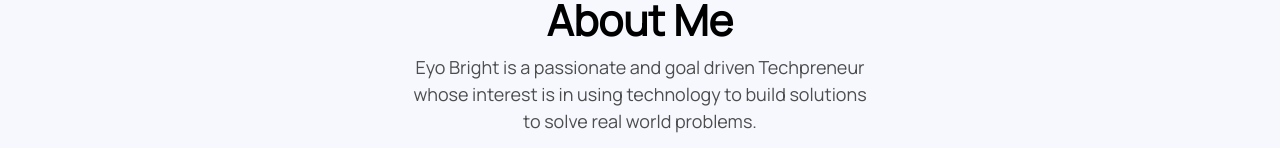
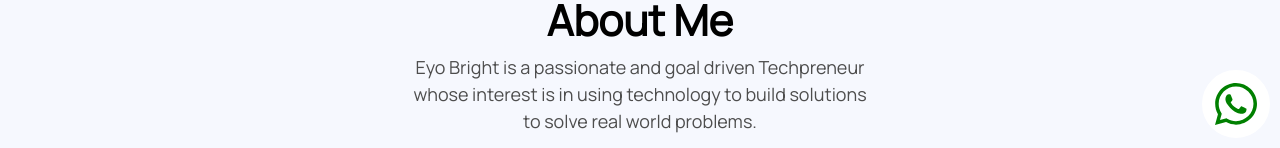
Before and after one commit to B-gentle/simple-portfolio, a React (Create React App) app: page / in a window 1280 px wide. Shown: the part 652-800 px from the top of the page. Built offline with nearby package versions, Linux system fonts and the light colour scheme.

Commit message:
added reducer and whatsapp chat

```diff
--- a/src/App.js
+++ b/src/App.js
@@ -3,6 +3,7 @@ import AboutMe from './components/aboutMe/AboutMe';
 import ContactMe from './components/contactMe/ContactMe';
 import Footer from './components/footer/Footer';
 import Header from './components/header/Header';
+import LiveChat from './components/liveChat/LiveChat';
 import MySkills from './components/mySkills/MySkills';
 import Projects from './components/projects/Projects';
 import Services from './components/services/Services';
@@ -18,6 +19,7 @@ function App() {
       <Projects />
       <Testimonies/>
       <ContactMe />
+      <LiveChat/>
       <Footer />
 
     </div>
--- a/src/components/contactMe/ContactMe.js
+++ b/src/components/contactMe/ContactMe.js
@@ -1,4 +1,4 @@
-import React, { useRef, useState } from 'react';
+import React, { useRef, useState, useReducer } from 'react';
 import { Button, Snackbar } from '@mui/material';
 import emailjs from '@emailjs/browser';
 import { FaTwitter, FaLinkedinIn, FaGithub, FaWhatsapp } from 'react-icons/fa';
@@ -9,9 +9,20 @@ import './contactMe.css';
 
 const ContactMe = () => {
     const form = useRef();
-    const [done, setDone] = useState(false);
-    const [isPending, setIsPending] = useState(false);
-    const [error, setError] = useState(null);
+
+    const reducer = (state, action) => {
+        switch (action.type) {
+            case 'SUCCESS':
+               return {...state, done: true, isPending: false}
+        case 'PENDING' :
+            return { ...state, isPending: true}
+            case 'ERROR' :
+                return { ...state, error: true, isPending: false }
+            default:
+                return {state};
+        }
+    }
+    const [{done, isPending, error }, dispatch] = useReducer(reducer, {done: false, isPending: false, error: null})
     const [open, setOpen] = useState(false)
 
     const buttonStyles = {
@@ -34,19 +45,16 @@ const ContactMe = () => {
 
     const sendEmail = (e) => {
         e.preventDefault();
-        setIsPending(true)
+        dispatch({type: 'PENDING'})
 
         emailjs.sendForm(process.env.REACT_APP_EMAIL_JS_SERVICE_ID, process.env.REACT_APP_EMAIL_JS_TEMPLATE_ID, form.current, process.env.REACT_APP_EMAIL_JS_PUBLIC_KEY)
             .then((result) => {
                 console.log(result);
-                setDone(true);
-                setIsPending(false)
-                setError(false)
+               dispatch({type: 'SUCCESS'})
                 setOpen(true);
                 form.current.reset()
             }, (error) => {
-                setIsPending(false)
-                setError(true)
+                dispatch({ type: 'ERROR'})
                 setOpen(true);
                 setTimeout(()=>{
                     form.current.reset()
--- /dev/null
+++ b/src/components/liveChat/LiveChat.js
@@ -0,0 +1,12 @@
+import React from 'react';
+import { FaWhatsapp } from 'react-icons/fa';
+import './liveChat.css';
+
+
+const LiveChat = () => {
+  return (
+          <a className='live-chat' href='https://wa.me/message/SPY7ARHAS4OGE1'><FaWhatsapp /></a>
+  )
+}
+
+export default LiveChat
--- /dev/null
+++ b/src/components/liveChat/liveChat.css
@@ -0,0 +1,14 @@
+.live-chat{
+    position: fixed;
+    display: flex;
+    justify-content: center;
+    align-items: center;
+    bottom: 10px;
+    right: 10px;
+    font-size: 3rem;
+    padding: 0.5rem;
+    color: green;
+    border: 2px solid hsl(0, 0%, 100%);
+    border-radius: 100%;
+    background-color: #fff;
+}
--- a/src/components/mySkills/MySkills.js
+++ b/src/components/mySkills/MySkills.js
@@ -1,40 +1,10 @@
 import React from 'react';
+import ProgressBar from '../progressBar/ProgressBar';
+import { progress } from '../../data/data';
 import './myskills.css';
-import { FaHtml5, FaReact, FaNodeJs, FaWordpress, FaCss3Alt } from 'react-icons/fa';
-import { IoLogoJavascript } from 'react-icons/io';
-import ProgressBar from '../progressBar/ProgressBar';
 
 const MySkills = () => {
-    const progress = [{
-        label: FaHtml5,
-        title: 'HTML',
-        value: 99
-    },
-    {
-        label: FaCss3Alt,
-        title: 'CSS',
-        value: 90
-    },
-    {
-        label: IoLogoJavascript,
-        title: 'Javascript',
-        value: 70
-    },
-    {
-        label: FaReact,
-        title: 'React',
-        value: 70
-    },
-    {
-        label: FaNodeJs,
-        title: 'NodeJs',
-        value: 70
-    },
-    {
-        label: FaWordpress,
-        title: 'wordPress',
-        value: 80
-    }]
+
     return (
         <div className='my-skills'>
             <h2>My Skills</h2>
--- a/src/data/data.js
+++ b/src/data/data.js
@@ -2,6 +2,9 @@ import koloz from '../images/koloz1.png';
 import cssa from '../images/cssa1.png';
 import childrenGlobal from '../images/childrenGlobal.png';
 import tomyvytas from '../images/tomyvytas1.png';
+
+import { FaHtml5, FaReact, FaNodeJs, FaWordpress, FaCss3Alt } from 'react-icons/fa';
+import { IoLogoJavascript } from 'react-icons/io';
 
 export const projectSlide = [
     {
@@ -21,3 +24,34 @@ export const projectSlide = [
         src: 'https://tomyvytasr.netlify.app'
     }
 ]
+
+export const progress = [{
+    label: FaHtml5,
+    title: 'HTML',
+    value: 99
+},
+{
+    label: FaCss3Alt,
+    title: 'CSS',
+    value: 90
+},
+{
+    label: IoLogoJavascript,
+    title: 'Javascript',
+    value: 70
+},
+{
+    label: FaReact,
+    title: 'React',
+    value: 70
+},
+{
+    label: FaNodeJs,
+    title: 'NodeJs',
+    value: 70
+},
+{
+    label: FaWordpress,
+    title: 'wordPress',
+    value: 80
+}]
```
